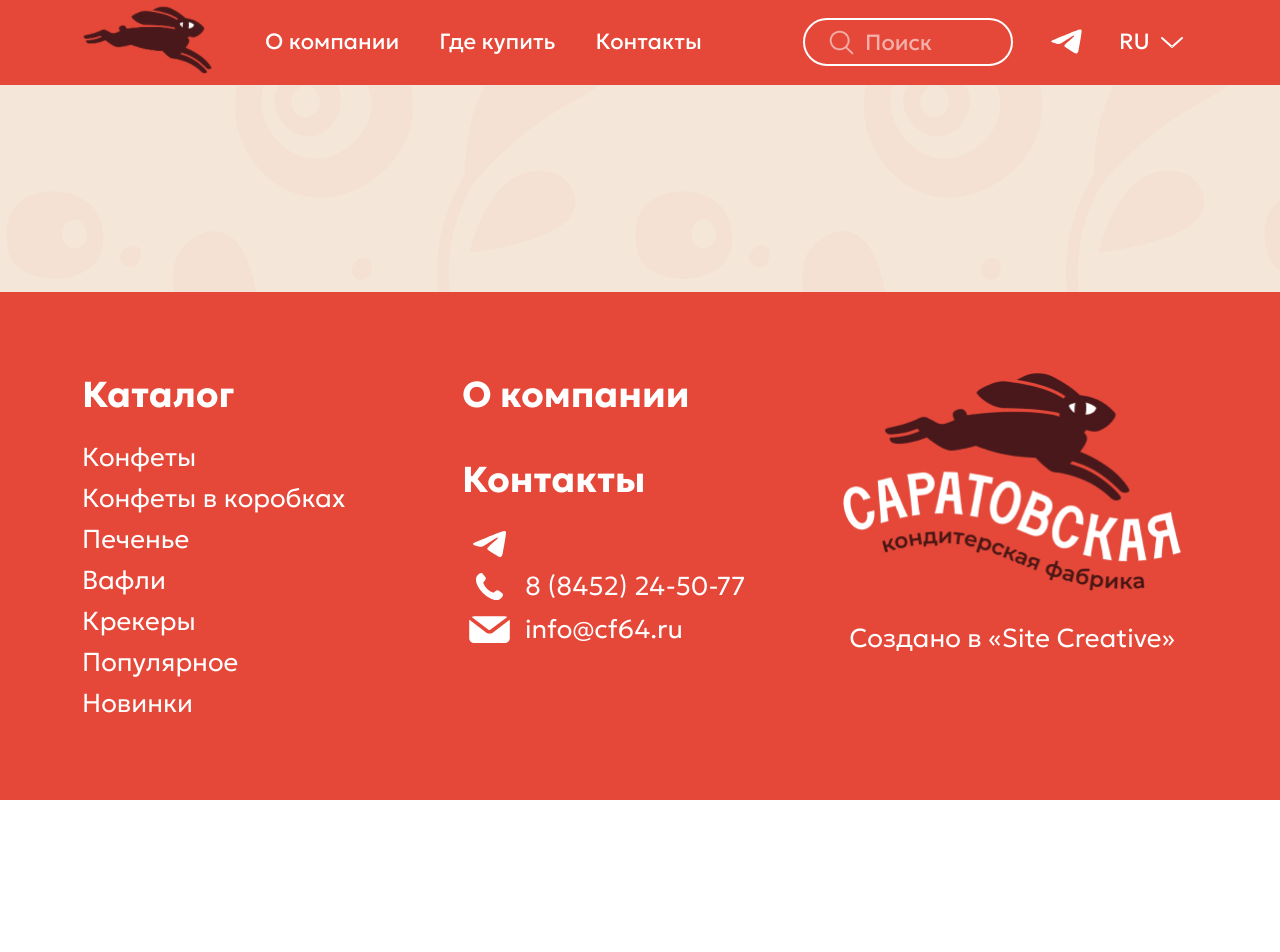
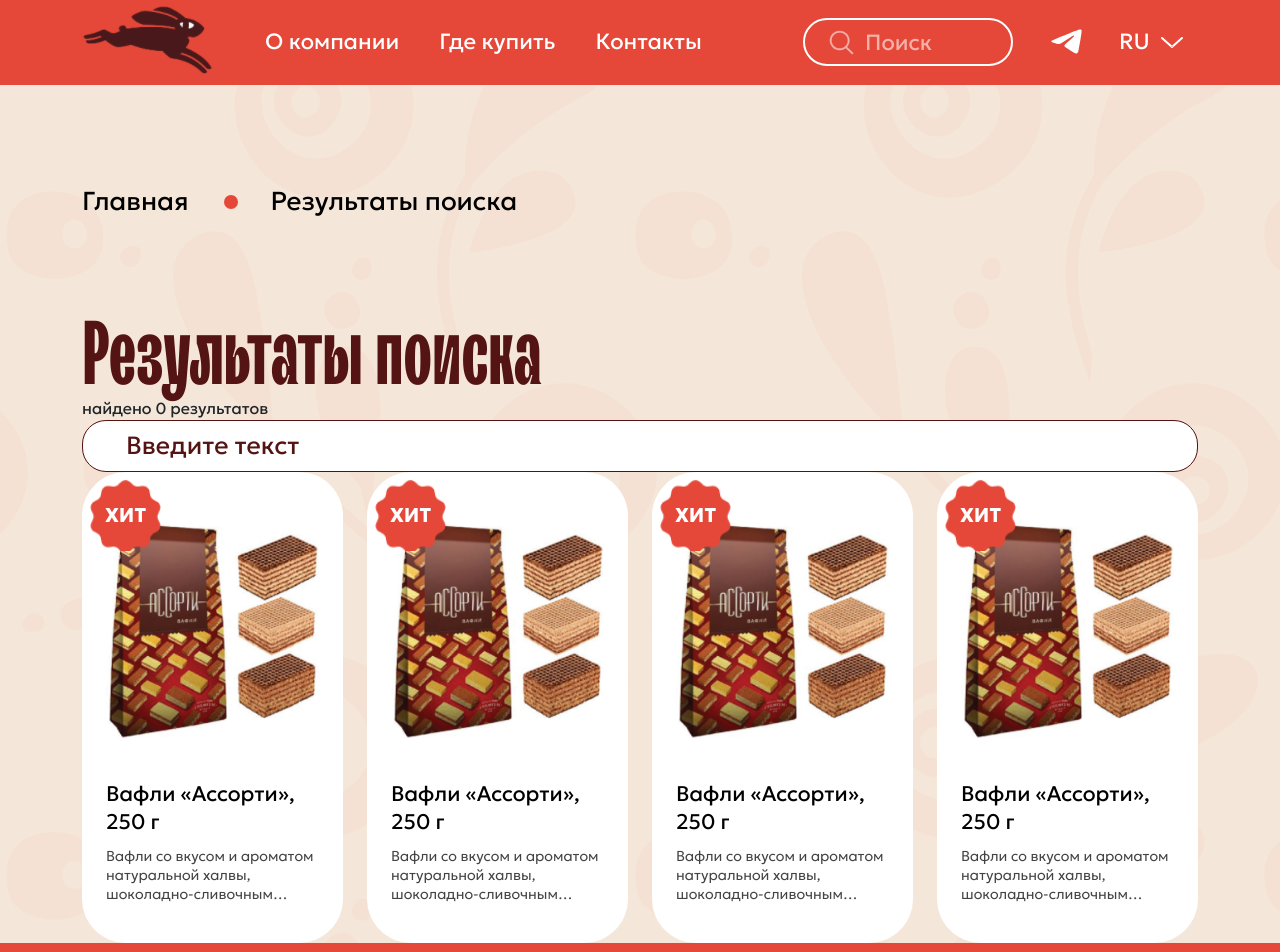
Before and after one commit to Vinare/confectionery-factory, a website: page search.html in a window 1280 px wide. Shown: the top 952 px of the page. Before the commit the page ends 800 px from the top, so only its background shows below. Drawn offline with nearby package versions, Linux system fonts and the light colour scheme.

Commit message:
add search page

```diff
--- a/scss/elements/_input.scss
+++ b/scss/elements/_input.scss
@@ -10,6 +10,7 @@
   font-weight: 400;
   line-height: 130%;
   padding: 9px 43px;
+  background-color: transparent;
 
   &:not(:last-child) {
     margin-bottom: 24px;
--- /dev/null
+++ b/scss/sections/_search.scss
@@ -0,0 +1,45 @@
+.search {
+  padding-bottom: 212px;
+
+  &-title {
+    margin-bottom: 52px;
+  }
+
+  &-description {
+    display: block;
+    margin-bottom: 40px;
+    color: #000000;
+    font-size: 26px;
+    font-weight: 400;
+    line-height: 33px;
+  }
+
+  &-control {
+    padding: 20px 44px;
+  }
+
+  &-cards {
+    padding-top: 100px;
+  }
+
+  @media (max-width: 767.99px) {
+    padding-bottom: 60px;
+
+    &-title {
+      margin-bottom: 20px;
+    }
+
+    &-description {
+      font-size: 14px;
+      margin-bottom: 20px;
+    }
+
+    &-control {
+      padding: 10px 20px;
+    }
+
+    &-cards {
+      padding-top: 60px;
+    }
+  }
+}
--- a/scss/style.scss
+++ b/scss/style.scss
@@ -29,6 +29,7 @@
 @import './sections/history';
 @import './sections/our-time';
 @import './sections/timeline';
+@import './sections/search';
 @import './sections/thanks';
 @import './sections/not-found';
 
--- a/search.html
+++ b/search.html
@@ -78,7 +78,112 @@
     </header>
 
     <main>
+        <section class="breadcrumbs-section">
+            <div class="container">
+                <div class="row">
+                    <div class="col">
+                        <ul class="breadcrumbs">
+                            <li class="breadcrumbs-item">
+                                <a href="/">Главная</a>
+                            </li>
+                            <li class="breadcrumbs-item">
+                                <span>Результаты поиска</span>
+                            </li>
+                        </ul>
+                    </div>
+                </div>
+            </div>
+        </section>
 
+        <section class="search">
+            <div class="container">
+                <div class="row">
+                    <div class="col">
+                        <div class="title search-title">
+                            <h1 class="title-text">Результаты поиска</h1>
+                        </div>
+                    </div>
+                </div>
+
+                <div class="row">
+                    <div class="col">
+                        <span class="search-description">найдено 0 результатов</span>
+                    </div>
+                </div>
+
+                <div class="row">
+                    <div class="col">
+                        <input type="text" class="form-control search-control" placeholder="Введите текст">
+                    </div>
+                </div>
+
+                <div class="row search-cards gy-40px">
+                    <div class="col-6 col-sm-4 col-md-6 col-lg-3">
+                        <div class="product-card -hit">
+                            <div class="product-card__image">
+                                <img src="./images/products/product-5.png" alt="product-1">
+                            </div>
+                            <div class="product-card__content">
+                                <h5 class="product-card__content--title">
+                                    Вафли «Ассорти», 250&nbsp;г
+                                </h5>
+                                <p class="product-card__content--text">
+                                    Вафли со вкусом и ароматом натуральной халвы, шоколадно-сливочным вкусом ...
+                                </p>
+                            </div>
+                        </div>
+                    </div>
+
+                    <div class="col-6 col-sm-4 col-md-6 col-lg-3">
+                        <div class="product-card -hit">
+                            <div class="product-card__image">
+                                <img src="./images/products/product-5.png" alt="product-1">
+                            </div>
+                            <div class="product-card__content">
+                                <h5 class="product-card__content--title">
+                                    Вафли «Ассорти», 250&nbsp;г
+                                </h5>
+                                <p class="product-card__content--text">
+                                    Вафли со вкусом и ароматом натуральной халвы, шоколадно-сливочным вкусом ...
+                                </p>
+                            </div>
+                        </div>
+                    </div>
+
+                    <div class="col-6 col-sm-4 col-md-6 col-lg-3">
+                        <div class="product-card -hit">
+                            <div class="product-card__image">
+                                <img src="./images/products/product-5.png" alt="product-1">
+                            </div>
+                            <div class="product-card__content">
+                                <h5 class="product-card__content--title">
+                                    Вафли «Ассорти», 250&nbsp;г
+                                </h5>
+                                <p class="product-card__content--text">
+                                    Вафли со вкусом и ароматом натуральной халвы, шоколадно-сливочным вкусом ...
+                                </p>
+                            </div>
+                        </div>
+                    </div>
+
+                    <div class="col-6 col-sm-4 col-md-6 col-lg-3">
+                        <div class="product-card -hit">
+                            <div class="product-card__image">
+                                <img src="./images/products/product-5.png" alt="product-1">
+                            </div>
+                            <div class="product-card__content">
+                                <h5 class="product-card__content--title">
+                                    Вафли «Ассорти», 250&nbsp;г
+                                </h5>
+                                <p class="product-card__content--text">
+                                    Вафли со вкусом и ароматом натуральной халвы, шоколадно-сливочным вкусом ...
+                                </p>
+                            </div>
+                        </div>
+                    </div>
+                </div>
+            </div>
+        </section>
     </main>
 
     <footer class="footer">
--- /dev/null
+++ b/src/helpers/decl-of-num.js
@@ -0,0 +1,4 @@
+export const declOfNum = (number, titles) => {
+    const cases = [2, 0, 1, 1, 1, 2];
+    return titles[ (number%100>4 && number%100<20)? 2 : cases[(number%10<5)?number%10:5] ];
+}
--- a/src/index.js
+++ b/src/index.js
@@ -7,6 +7,7 @@
 import { smoothScroll } from "./modules/smoothScroll";
 import { toTopButton } from "./modules/to-top-button";
 import { catalogSlider } from "./modules/catalog-slider";
+import { searchDecl } from "./modules/search-decl";
 
 languageSelect();
 searchInput();
@@ -17,4 +18,5 @@
 buttonCatalog();
 smoothScroll();
 toTopButton();
-catalogSlider()
+catalogSlider();
+searchDecl()
```
Also changed, not shown: src/modules/search-decl.js (added, +16 -0 lines).
